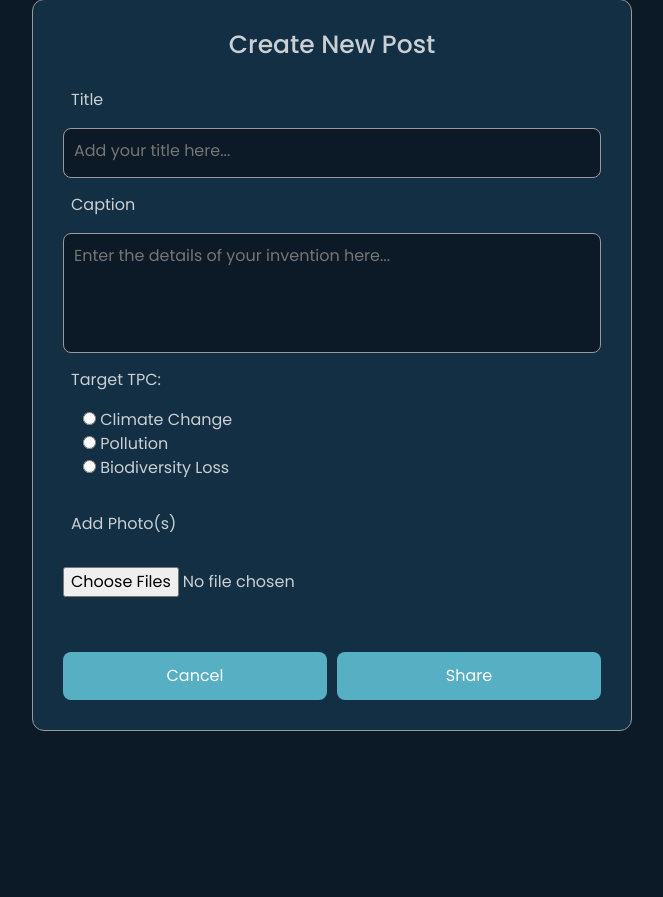
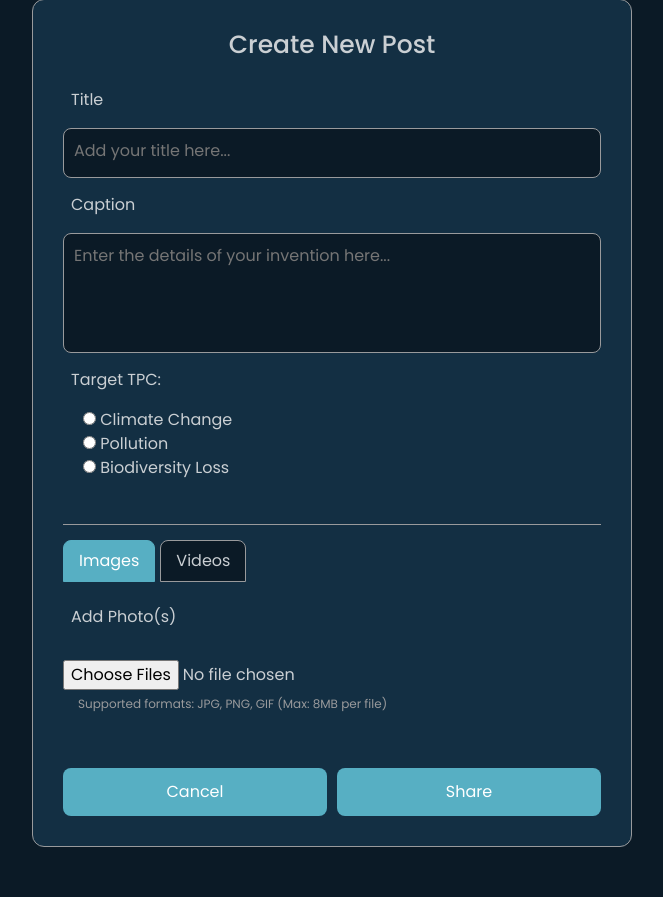
Before and after one commit to ribonucleicacid-wq/ReGenEarth, a PHP site: page /user/post.php in a window 1280 px wide. Shown: the part 132-1029 px from the top of the page, without its empty margins (308-971 px from the left). Before the commit the page ends 863 px from the top, so only its background shows below. Run offline with PHP 8.4, Linux system fonts and the light colour scheme.

Commit message:
post videos

```diff
--- a/user/post.php
+++ b/user/post.php
@@ -91,6 +91,42 @@
       color: var(--silver);
     }
 
+    .media-upload-section {
+      margin-top: 20px;
+      border-top: 1px solid var(--taupe-gray);
+      padding-top: 15px;
+    }
+
+    .media-tabs {
+      display: flex;
+      margin-bottom: 15px;
+    }
+
+    .media-tab {
+      padding: 8px 15px;
+      background-color: var(--rich-black);
+      color: var(--silver);
+      border: 1px solid var(--taupe-gray);
+      border-radius: 8px 8px 0 0;
+      cursor: pointer;
+      margin-right: 5px;
+      transition: all 0.3s;
+    }
+
+    .media-tab.active {
+      background-color: var(--moonstone);
+      color: white;
+      border-color: var(--moonstone);
+    }
+
+    .media-content {
+      display: none;
+    }
+
+    .media-content.active {
+      display: block;
+    }
+
     #preview-container {
       margin-top: 15px;
       display: flex;
@@ -145,6 +214,13 @@
     input[type="radio"] {
       accent-color: var(--moonstone);
     }
+
+    .file-upload-info {
+      font-size: 12px;
+      color: var(--taupe-gray);
+      margin-top: 5px;
+      margin-left: 15px;
+    }
   </style>
 </head>
 
@@ -166,10 +242,26 @@
         <input type="radio" name="topic" value="Biodiversity Loss"> Biodiversity Loss<br><br>
       </div>
 
-      <label for="image">Add Photo(s)</label><br>
-      <input type="file" id="image" name="images[]" accept="image/*" multiple>
+      <div class="media-upload-section">
+        <div class="media-tabs">
+          <div class="media-tab active" data-tab="images">Images</div>
+          <div class="media-tab" data-tab="videos">Videos</div>
+        </div>
 
-      <div id="preview-container"></div>
+        <div class="media-content active" id="images-content">
+          <label for="image">Add Photo(s)</label><br>
+          <input type="file" id="image" name="images[]" accept="image/*" multiple>
+          <div class="file-upload-info">Supported formats: JPG, PNG, GIF (Max: 8MB per file)</div>
+          <div id="preview-container"></div>
+        </div>
+
+        <div class="media-content" id="videos-content">
+          <label for="video">Add Video(s)</label><br>
+          <input type="file" id="video" name="videos[]" accept="video/*" multiple>
+          <div class="file-upload-info">Supported formats: MP4, WebM, MOV (Max: 8MB per file)</div>
+          <div id="video-preview-container"></div>
+        </div>
+      </div>
 
       <div class="button-group">
         <button type="button" onclick="window.location.href='home.php'">Cancel</button>
@@ -178,8 +270,20 @@
     </form>
   </div>
 
-  <!-- For Previewing images before uploading-->
   <script>
+    // Tab switching functionality
+    document.querySelectorAll('.media-tab').forEach(tab => {
+      tab.addEventListener('click', function() {
+
+        document.querySelectorAll('.media-tab').forEach(t => t.classList.remove('active'));
+        document.querySelectorAll('.media-content').forEach(c => c.classList.remove('active'));
+
+        this.classList.add('active');
+        document.getElementById(`${this.dataset.tab}-content`).classList.add('active');
+      });
+    });
+
+    // Image preview functionality
     const imageInput = document.getElementById('image');
     const previewContainer = document.getElementById('preview-container');
 
@@ -191,17 +295,69 @@
         if (file.type.startsWith('image/')) {
           const reader = new FileReader();
           reader.onload = function(e) {
+            const previewItem = document.createElement('div');
+            previewItem.className = 'preview-item';
+
             const img = document.createElement('img');
             img.src = e.target.result;
             img.style.width = "100px";
             img.style.margin = "5px";
-            previewContainer.appendChild(img);
+
+            const removeBtn = document.createElement('span');
+            removeBtn.className = 'remove-preview';
+            removeBtn.innerHTML = '×';
+            removeBtn.onclick = function() {
+              previewItem.remove();
+            };
+
+            previewItem.appendChild(img);
+            previewItem.appendChild(removeBtn);
+            previewContainer.appendChild(previewItem);
           };
           reader.readAsDataURL(file);
         }
       });
     });
 
+    // Video preview functionality
+    const videoInput = document.getElementById('video');
+    const videoPreviewContainer = document.getElementById('video-preview-container');
+
+    videoInput.addEventListener('change', function() {
+      videoPreviewContainer.innerHTML = '';
+      const files = this.files;
+
+      Array.from(files).forEach(file => {
+        if (file.type.startsWith('video/')) {
+          const reader = new FileReader();
+          reader.onload = function(e) {
+            const previewItem = document.createElement('div');
+            previewItem.className = 'preview-item';
+
+            const video = document.createElement('video');
+            video.src = e.target.result;
+            video.style.width = "150px";
+            video.style.margin = "5px";
+            video.controls = true;
+            video.muted = true;
+
+            const removeBtn = document.createElement('span');
+            removeBtn.className = 'remove-preview';
+            removeBtn.innerHTML = '×';
+            removeBtn.onclick = function() {
+              previewItem.remove();
+            };
+
+            previewItem.appendChild(video);
+            previewItem.appendChild(removeBtn);
+            videoPreviewContainer.appendChild(previewItem);
+          };
+          reader.readAsDataURL(file);
+        }
+      });
+    });
+
+    // Dark/Light mode detection
     document.addEventListener("DOMContentLoaded", function() {
       const body = document.body;
       if (localStorage.getItem('mode') === 'light') {
```
Also changed, not shown: other parts of user/post.php (+33 -0 lines).
